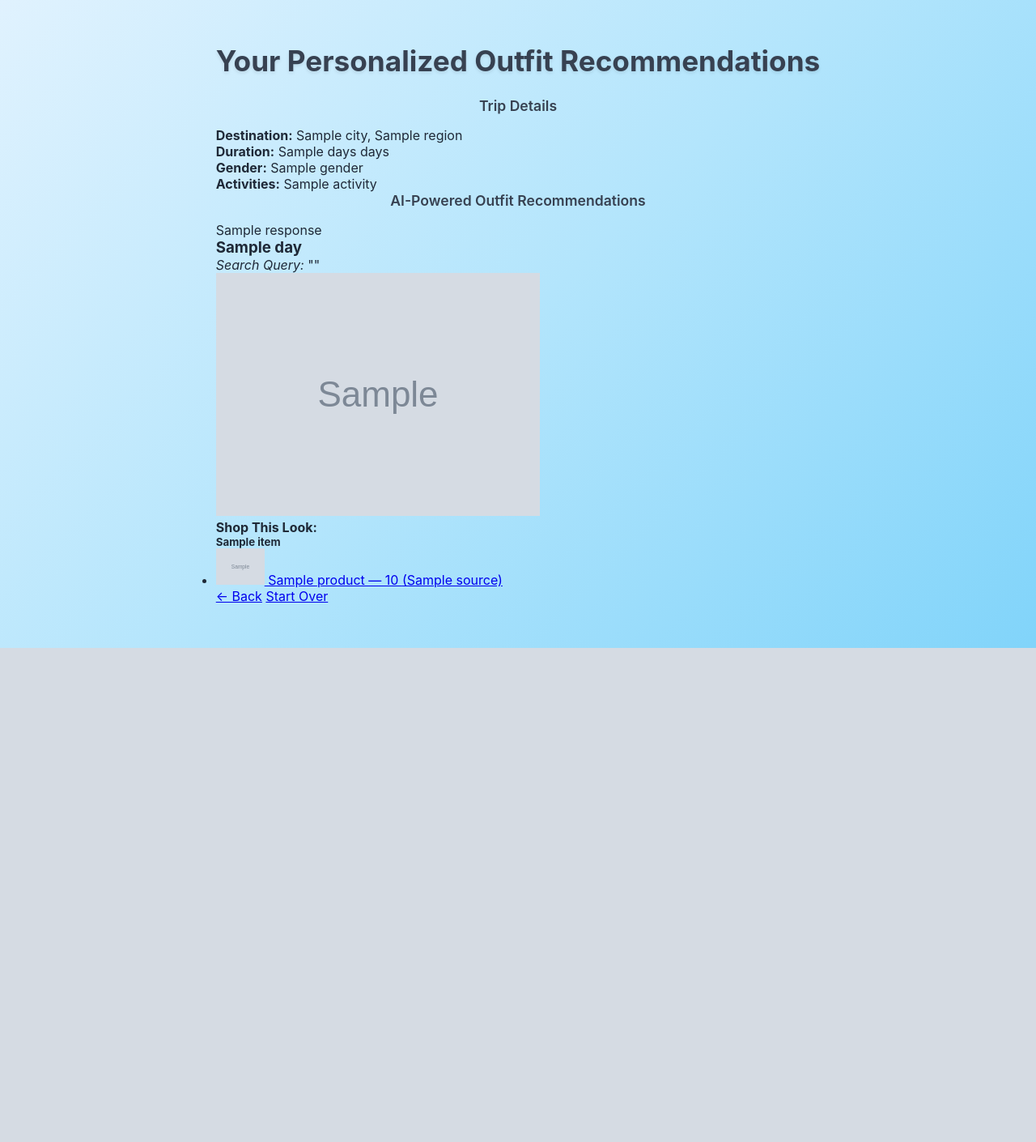
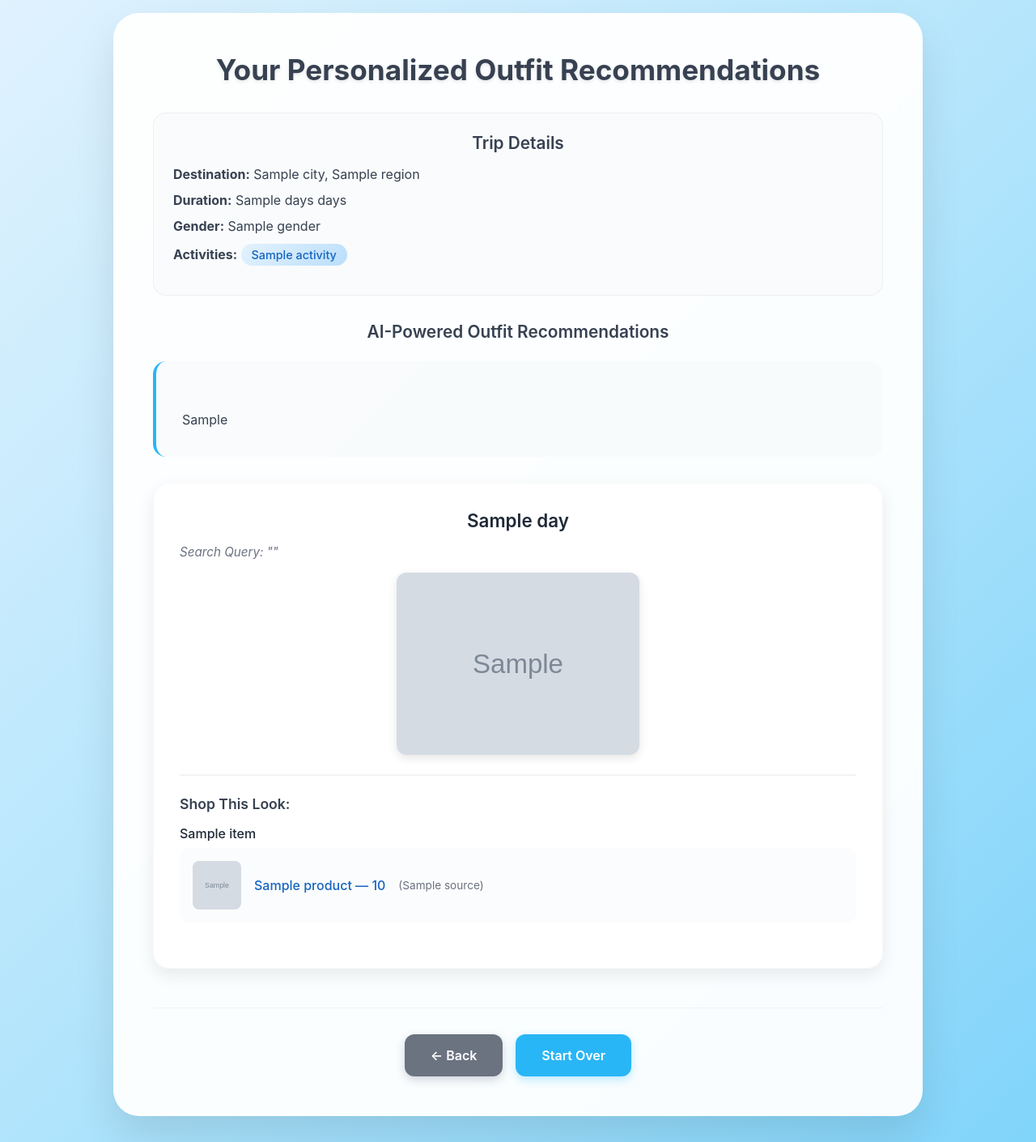
Before and after one commit to mayokunl/Weather-Based-Outfit-Planner, a Flask app: template templates/recommendations.html in a window 1280 px wide. Shown: the whole page at 81% size. Before the commit the page ends 800 px from the top, so only its background shows below. Run offline with Flask 3, Linux system fonts and the light colour scheme; the template is opened without the code that fills it: most values are stand-ins (such as "Sample title", 1, 10 or a date in 2020); grey boxes marked "Sample" are stand-in pictures.

Commit message:
WIP: Update app.py, utils, and recommendations page

```diff
--- a/app.py
+++ b/app.py
@@ -1,14 +1,16 @@
 # app.py
 import os
+import markdown
 from flask import Flask, render_template, request, redirect, url_for, session
 from dotenv import load_dotenv
-from openai_utils import  get_recommendations #, build_prompt_from_session
+from openai_utils import  get_recommendations , build_prompt_from_session
 from weather_utils import get_weather_summary
 from serp_utils import get_overall_outfit_image, get_shopping_items
 
 
 from datetime import datetime
 import re
+import markdown
 
 # Load environment variables
 load_dotenv()
@@ -87,8 +89,11 @@
 
 @app.route('/recommendations')
 def recommendations():
-    response = get_recommendations("fake prompt")
+    prompt = build_prompt_from_session(session)
+    response = get_recommendations(prompt)
     parsed_outfits = parse_daily_outfits(response)
+
+    html_response = markdown.markdown(response)
 
     gender = session.get("gender", "unisex").lower()
 
@@ -116,6 +121,7 @@
         "recommendations.html",
         outfit_data=outfit_data,
         response=response,
+        html_response=html_response,
         data=session
     )
 
--- a/openai_utils.py
+++ b/openai_utils.py
@@ -1,5 +1,4 @@
 # openai_utils.py
-
 import os
 from openai import OpenAI
 from dotenv import load_dotenv
@@ -11,43 +10,43 @@
 # Setup logging (optional but helpful for debugging)
 logging.basicConfig(level=logging.INFO)
 
-# # Initialize OpenAI client with your API key
-# client = OpenAI(api_key=os.getenv("OPENAI_API_KEY"))
+# Initialize OpenAI client with your API key
+client = OpenAI(api_key=os.getenv("OPENAI_API_KEY"))
 
-# def build_prompt_from_session(session):
-#     """
-#     Constructs a natural-language prompt for the travel stylist based on session data.
-#     """
-#     activities = session.get('activities', [])
-#     activities_text = ', '.join(activities) if activities else 'general travel'
-#     weather_text = session.get('weather_summary', 'no weather data available')
-#     days = session.get('days', 'multi-day')
+def build_prompt_from_session(session):
+    """
+    Constructs a natural-language prompt for the travel stylist based on session data.
+    """
+    activities = session.get('activities', [])
+    activities_text = ', '.join(activities) if activities else 'general travel'
+    weather_text = session.get('weather_summary', 'no weather data available')
+    days = session.get('days', 'multi-day')
 
-#     prompt = f"""
-#     You are a travel stylist. Based on the following trip details:
+    prompt = f"""
+    You are a travel stylist. Based on the following trip details:
 
-#     Location: {session.get('city', 'N/A')}, {session.get('region', 'N/A')}
-#     Gender: {session.get('gender', 'N/A')}
-#     Age: {session.get('age', 'N/A')}
-#     Activities: {activities_text}
-#     Duration: {days} days
-#     Weather Forecast: {weather_text}
+    Location: {session.get('city', 'N/A')}, {session.get('region', 'N/A')}
+    Gender: {session.get('gender', 'N/A')}
+    Age: {session.get('age', 'N/A')}
+    Activities: {activities_text}
+    Duration: {days} days
+    Weather Forecast: {weather_text}
 
-#     Your task:
-#     For each day of the trip, provide a detailed outfit recommendation that includes:
-#     - Complete outfit (top, bottom, shoes, accessories)
-#     - Adjustments based on weather conditions
-#     - Tailoring to the planned activities
-#     - Notes on whether each item should be packed or purchased
-#     At the end of each day’s section, include a one-line Google image search query summarizing the core outfit (only clothes/accessories). Keep it short and specific.
+    Your task:
+    For each day of the trip, provide a detailed outfit recommendation that includes:
+    - Complete outfit (top, bottom, shoes, accessories)
+    - Adjustments based on weather conditions
+    - Tailoring to the planned activities
+    - Notes on whether each item should be packed or purchased
+    At the end of each day’s section, include a one-line Google image search query summarizing the core outfit (only clothes/accessories). Keep it short and specific.
 
-#     Label it like:
-#     **Search Query:** tank top, leggings, hiking boots
+    Label it like:
+    **Search Query:** tank top, leggings, hiking boots
 
-#     Use a helpful and stylish tone.
-#     Format the response with clear Day-by-Day headings.
-#         """
-#     return prompt.strip()
+    Use a helpful and stylish tone.
+    Format the response with clear Day-by-Day headings.
+        """
+    return prompt.strip()
 
 HARD_CODED_GPT_RESPONSE = """
 ### Day 1: San Francisco
@@ -66,19 +65,19 @@
     """
     Sends the prompt to the OpenAI API and returns the generated outfit recommendations.
     """
-    return HARD_CODED_GPT_RESPONSE # For now, return the hardcoded response
-    # try:
-    #     logging.info("Sending prompt to OpenAI...")
-    #     response = client.chat.completions.create(
-    #         model="gpt-3.5-turbo",  # Use "gpt-4" or "gpt-4o" if desired
-    #         messages=[
-    #             {"role": "system", "content": "You are a helpful travel stylist."},
-    #             {"role": "user", "content": prompt}
-    #         ],
-    #         max_tokens=1000,
-    #         temperature=0.7
-    #     )
-    #     return response.choices[0].message.content
-    # except Exception as e:
-    #     logging.error(f"OpenAI API error: {e}")
-    #     return f"Error getting recommendations: {str(e)}"
+    # return HARD_CODED_GPT_RESPONSE # For now, return the hardcoded response
+    try:
+        logging.info("Sending prompt to OpenAI...")
+        response = client.chat.completions.create(
+            model="gpt-3.5-turbo",  # Use "gpt-4" or "gpt-4o" if desired
+            messages=[
+                {"role": "system", "content": "You are a helpful travel stylist."},
+                {"role": "user", "content": prompt}
+            ],
+            max_tokens=1000,
+            temperature=0.7
+        )
+        return response.choices[0].message.content
+    except Exception as e:
+        logging.error(f"OpenAI API error: {e}")
+        return f"Error getting recommendations: {str(e)}"
--- a/serp_utils.py
+++ b/serp_utils.py
@@ -4,7 +4,7 @@
 
 load_dotenv()
 
-API_KEY = '198a79b4f4321d5ce1b109639730f1263080503c763471ef6ac51d9b28dcf625'
+API_KEY = os.getenv("SERPAPI_KEY")
 if not API_KEY:
     raise EnvironmentError("SERPAPI_KEY environment variable not set")
 
--- /dev/null
+++ b/static/recommendations.css
@@ -0,0 +1,287 @@
+/* Recommendations Page Specific Styles Only */
+/* Let styles.css handle all the main form styling */
+
+/* Override body layout for recommendations page */
+body {
+  justify-content: flex-start !important;
+  padding-top: 1rem !important;
+}
+
+/* Main container */
+.recommendations-container {
+  background: rgba(255, 255, 255, 0.95);
+  padding: 3rem;
+  border-radius: 2rem;
+  box-shadow: 0 25px 50px rgba(0, 0, 0, 0.1);
+  width: 100%;
+  max-width: 1000px;
+  border: 1px solid rgba(255, 255, 255, 0.3);
+  backdrop-filter: blur(10px);
+  margin: 0 auto;
+}
+
+/* Page title */
+.recommendations-container h1 {
+  color: #374151;
+  font-size: 2.2rem;
+  font-weight: 700;
+  text-align: center;
+  margin-bottom: 2rem;
+  text-shadow: 0 2px 4px rgba(0, 0, 0, 0.1);
+}
+
+/* Trip summary section */
+.trip-summary {
+  background: rgba(248, 250, 252, 0.8);
+  padding: 1.5rem;
+  border-radius: 1rem;
+  margin-bottom: 2rem;
+  border: 1px solid rgba(229, 231, 235, 0.6);
+}
+
+.trip-summary h2 {
+  color: #374151;
+  font-size: 1.3rem;
+  font-weight: 600;
+  margin-bottom: 1rem;
+  text-align: center;
+}
+
+.trip-details p {
+  margin: 0.75rem 0;
+  color: #374151;
+  font-size: 1rem;
+}
+
+.activity-tag {
+  background: linear-gradient(135deg, #e3f2fd 0%, #bbdefb 100%);
+  color: #1565c0;
+  padding: 0.3rem 0.8rem;
+  border-radius: 1rem;
+  font-size: 0.9rem;
+  font-weight: 500;
+  margin-right: 0.5rem;
+  display: inline-block;
+}
+
+/* Main recommendations section */
+.recommendations-section {
+  margin-bottom: 2rem;
+}
+
+.recommendations-section h2 {
+  color: #374151;
+  font-size: 1.3rem;
+  font-weight: 600;
+  margin-bottom: 1.5rem;
+  text-align: center;
+}
+
+/* AI text recommendations */
+.ai-recommendations {
+  background: rgba(248, 250, 252, 0.8);
+  padding: 2rem;
+  border-radius: 1rem;
+  border-left: 4px solid #29b6f6;
+  line-height: 1.7;
+  color: #374151;
+  margin-bottom: 2rem;
+  white-space: pre-line;
+}
+
+/* Visual outfit results grid */
+.outfit-results {
+  display: grid;
+  grid-template-columns: 1fr;
+  gap: 2rem;
+  margin-top: 2rem;
+}
+
+@media (min-width: 768px) {
+  .outfit-results {
+    grid-template-columns: repeat(auto-fit, minmax(400px, 1fr));
+  }
+}
+
+/* Individual recommendation blocks */
+.recommendation-block {
+  background: rgba(255, 255, 255, 0.9);
+  padding: 2rem;
+  border-radius: 1.25rem;
+  box-shadow: 0 8px 20px rgba(0, 0, 0, 0.08);
+  border: 1px solid rgba(229, 231, 235, 0.3);
+  transition: transform 0.2s ease, box-shadow 0.2s ease;
+}
+
+.recommendation-block:hover {
+  transform: translateY(-2px);
+  box-shadow: 0 12px 30px rgba(0, 0, 0, 0.12);
+}
+
+.recommendation-block h3 {
+  color: #1f2937;
+  font-size: 1.4rem;
+  font-weight: 600;
+  margin-bottom: 1rem;
+  text-align: center;
+}
+
+.recommendation-block p {
+  font-size: 0.95rem;
+  margin-bottom: 1rem;
+  color: #6b7280;
+  font-style: italic;
+}
+
+/* Outfit images */
+.outfit-image {
+  width: 100%;
+  max-width: 300px;
+  height: auto;
+  border-radius: 0.75rem;
+  margin: 1rem auto;
+  display: block;
+  box-shadow: 0 4px 12px rgba(0, 0, 0, 0.1);
+}
+
+/* Shopping section */
+.shopping-section {
+  margin-top: 1.5rem;
+  padding-top: 1.5rem;
+  border-top: 2px solid rgba(229, 231, 235, 0.5);
+}
+
+.shopping-section h4 {
+  color: #374151;
+  font-size: 1.1rem;
+  font-weight: 600;
+  margin-bottom: 1rem;
+}
+
+.shopping-section h5 {
+  color: #1f2937;
+  font-size: 1rem;
+  font-weight: 500;
+  margin: 1rem 0 0.5rem 0;
+}
+
+/* Shopping list */
+.shopping-list {
+  list-style: none;
+  padding: 0;
+  margin: 0 0 1.5rem 0;
+}
+
+.shopping-item {
+  margin-bottom: 1rem;
+  padding: 1rem;
+  background: rgba(248, 250, 252, 0.6);
+  border-radius: 0.75rem;
+  transition: background 0.2s ease;
+}
+
+.shopping-item:hover {
+  background: rgba(241, 245, 249, 0.8);
+}
+
+.shopping-item a {
+  color: #1565c0;
+  font-weight: 500;
+  text-decoration: none;
+  display: flex;
+  align-items: center;
+  gap: 1rem;
+}
+
+.shopping-item a:hover {
+  text-decoration: underline;
+}
+
+.shopping-item img {
+  width: 60px;
+  height: 60px;
+  object-fit: cover;
+  border-radius: 0.5rem;
+  flex-shrink: 0;
+}
+
+.source {
+  color: #6b7280;
+  font-size: 0.85rem;
+  font-weight: 400;
+}
+
+/* Error message */
+.error-message {
+  background: #fef2f2;
+  color: #dc2626;
+  padding: 1.5rem;
+  border-radius: 1rem;
+  border-left: 4px solid #dc2626;
+  margin: 2rem 0;
+  text-align: center;
+}
+
+/* Button group */
+.button-group {
+  display: flex;
+  gap: 1rem;
+  justify-content: center;
+  margin-top: 3rem;
+  padding-top: 2rem;
+  border-top: 1px solid rgba(229, 231, 235, 0.5);
+}
+
+.btn {
+  padding: 1rem 2rem;
+  border-radius: 0.75rem;
+  text-decoration: none;
+  font-weight: 600;
+  transition: all 0.2s ease;
+  display: inline-block;
+  font-size: 1rem;
+}
+
+.btn-primary {
+  background: #29b6f6;
+  color: white;
+  box-shadow: 0 4px 12px rgba(41, 182, 246, 0.3);
+}
+
+.btn-primary:hover {
+  transform: translateY(-2px);
+  box-shadow: 0 8px 20px rgba(41, 182, 246, 0.4);
+}
+
+.btn-secondary {
+  background: #6b7280;
+  color: white;
+  box-shadow: 0 4px 12px rgba(107, 114, 128, 0.3);
+}
+
+.btn-secondary:hover {
+  transform: translateY(-2px);
+  box-shadow: 0 8px 20px rgba(107, 114, 128, 0.4);
+}
+
+/* Responsive adjustments */
+@media (max-width: 768px) {
+  .recommendations-container {
+    padding: 2rem;
+    margin: 1rem;
+  }
+
+  .recommendation-block {
+    padding: 1.5rem;
+  }
+
+  .button-group {
+    flex-direction: column;
+    align-items: center;
+  }
+
+  .btn {
+    width: 200px;
+    text-align: center;
+  }
+}
--- a/templates/recommendations.html
+++ b/templates/recommendations.html
@@ -33,7 +33,7 @@
     <h2>AI-Powered Outfit Recommendations</h2>
     {% if response %}
       <div class="ai-recommendations">
-        {{ response|replace('\n', '<br>')|safe }}
+        {{ html_response|safe }}
       </div>
 
       <!-- Visual & Shopping Results -->
```
Also changed, not shown: static/reccomendations.css (deleted, +0 -98 lines).
